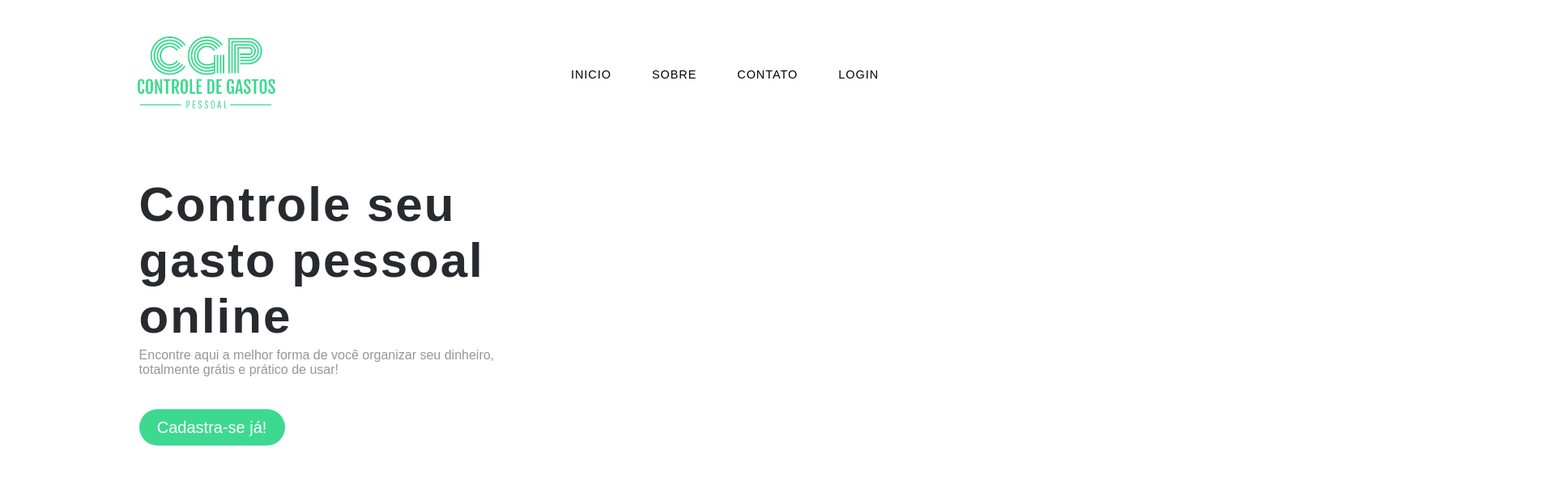
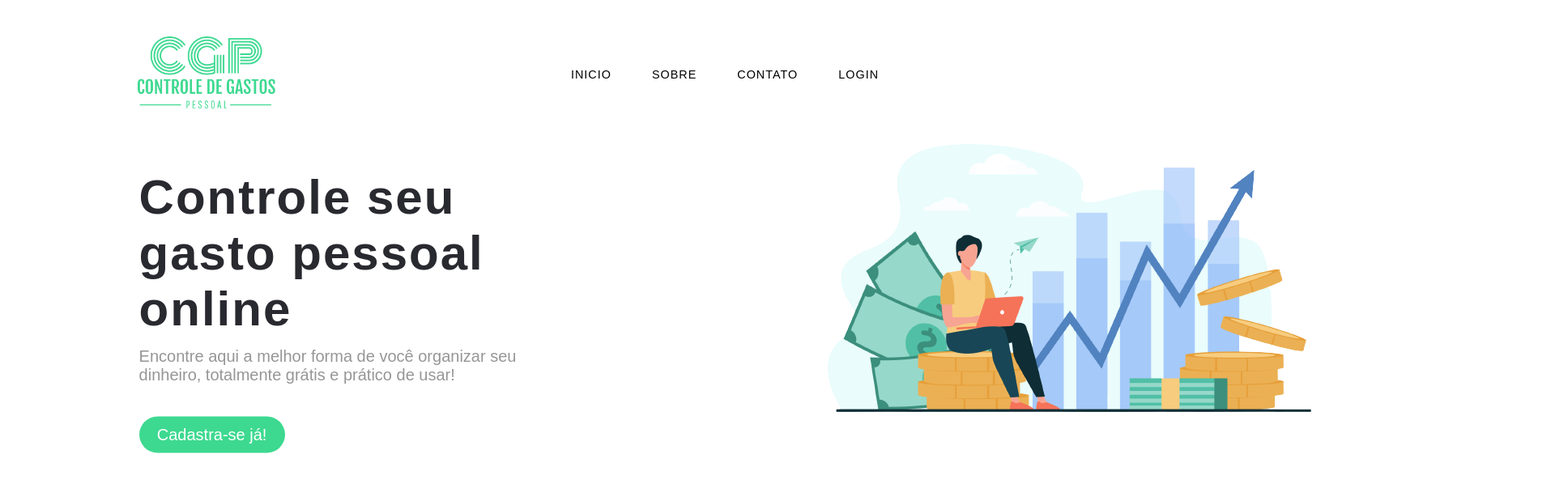
Before and after one commit to HeeyVans/CGP-Controle-De-Gastos-Pessoal, a React (Create React App) app: page / in a window 1280 px wide. Shown: the top 598 px of the page at 81% size, 1920 px wide, since content can reach past the window. Built offline with nearby package versions, Linux system fonts and the light colour scheme.

Commit message:
adicionando imagem no inicio

```diff
--- a/src/pages/inicio/Inicio.js
+++ b/src/pages/inicio/Inicio.js
@@ -1,5 +1,6 @@
 import './styles.css'
 import Navbar from './Navbar'
+import img from '../../assets/image-inicio.png'
 
 
 function Inicio() {
@@ -12,6 +13,10 @@ function Inicio() {
             </p>
             <a href='../cadastro/Cadastro.js' className='cv-btn'>Cadastra-se já!</a>
         </div>
+
+        <div className='image'>
+          <span className="img-inicio"><img src={img} alt="imagem"></img> </span>
+        </div>
       </div>
   );
 }
--- a/src/pages/inicio/styles.css
+++ b/src/pages/inicio/styles.css
@@ -1,3 +1,6 @@
+
+/* @import url('https://fonts.googleapis.com/css2?family=Montserrat:wght@700&family=Space+Mono&display=swap'); */
+
 body{
     margin:0px;
     padding: 0px;
@@ -32,6 +35,14 @@ input{
     position: relative;
     background-repeat: no-repeat;
     background-size: cover;
+}
+
+.img-inicio{
+    position: absolute;
+    width: 100%;
+    margin-left: 1000px;
+    margin-top: 150px;
+
 }
 
 nav{
@@ -101,7 +112,8 @@ nav .menu-btn,
 }
 .name .details{
     color: #969696;
-    margin-top: 5px;
+    margin-top: 13px;
+    font-size: 20px;
 }
 
 .name h1{
@@ -151,6 +163,7 @@ nav .menu-btn,
     margin-top: 60px;
     margin-bottom: -80px;
 }
+
  /* #about{
     margin-top:100px ;
 	width:100%;
```
